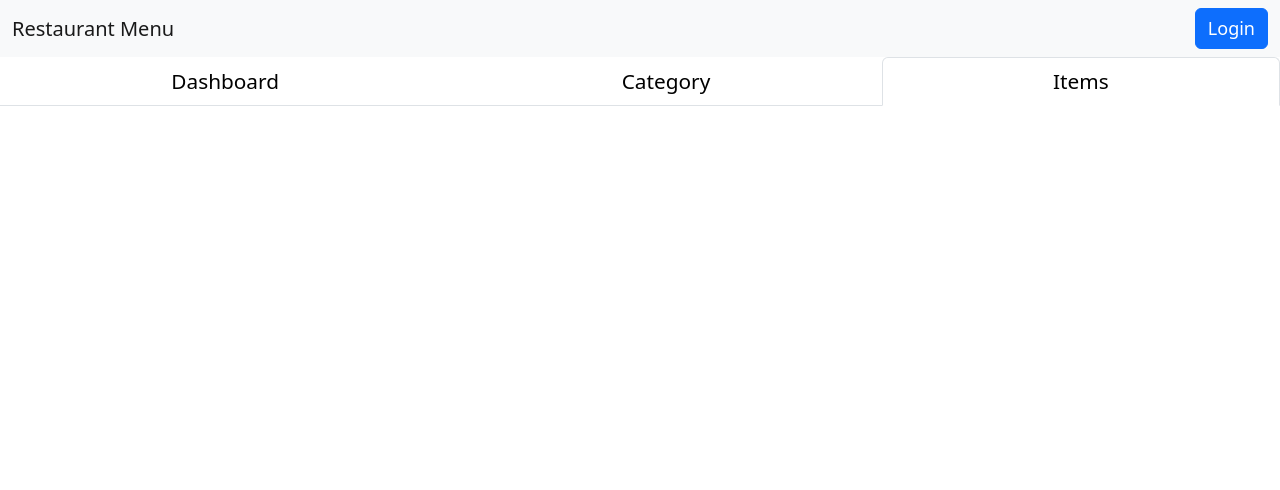
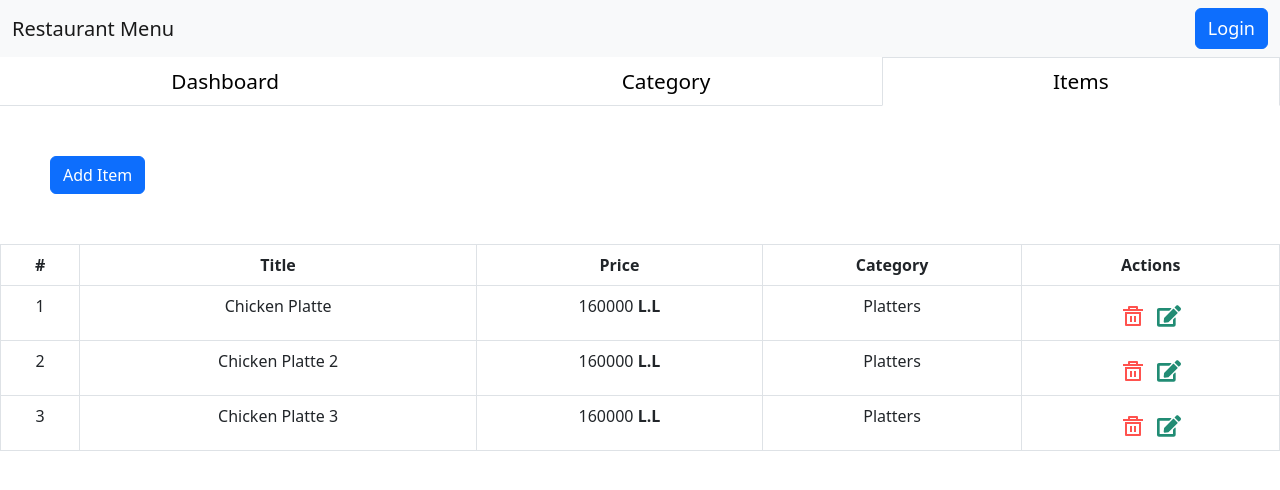
Before and after one commit to Mohammad-Mancy/Rest-Menu, a React (Create React App) app in the folder frontend/: page /items in a window 1280 px wide. Shown: the top 490 px of the page. Built offline with nearby package versions, Linux system fonts and the light colour scheme.

Commit message:
Update items component

```diff
--- a/frontend/src/App.css
+++ b/frontend/src/App.css
@@ -95,7 +95,7 @@
   margin-top: 50px;
 }
 
-.add-cat-div{
+.add-cat-div,.add-item-div{
   margin: 50px;
   text-align: start;
 }
@@ -119,3 +119,7 @@
 .category-edit-btn:hover,.category-delete-btn:hover{
   background-color: #fff;
 }
+
+.nav-tabs{
+  --bs-nav-tabs-border-radius:none !important;
+}
--- a/frontend/src/components/admin/Items.jsx
+++ b/frontend/src/components/admin/Items.jsx
@@ -1,12 +1,76 @@
 import React from 'react'
 import NavbarComponent from '../main/NavbarComponent'
 import CMSNavbar from './CMSNavbar'
+import Table from 'react-bootstrap/Table';
+import Button from 'react-bootstrap/Button';
+import { RiDeleteBin5Line } from 'react-icons/ri'
+import { FaEdit } from 'react-icons/fa'
 
 function Items() {
   return (
     <div>
         <NavbarComponent />
         <CMSNavbar activeLink={'items'} />
+
+        <div className="add-item-div">
+            <Button variant="primary">Add Item</Button>
+        </div>
+
+        <Table bordered hover className='table-category'>
+            <thead>
+                <tr>
+                    <th>#</th>
+                    <th>Title</th>
+                    <th>Price</th>
+                    <th>Category</th>
+                    <th>Actions</th>
+                </tr>
+            </thead>
+            <tbody>
+                <tr>
+                    <td>1</td>
+                    <td>Chicken Platte</td>
+                    <td>160000 <strong>L.L</strong></td>
+                    <td>Platters</td>
+                    <td>
+                        <span >
+                            <button className='category-delete-btn'
+                            ><RiDeleteBin5Line/></button>
+                            <button className='category-edit-btn'
+                            ><FaEdit/></button>
+                        </span>
+                    </td>
+                </tr>
+                <tr>
+                    <td>2</td>
+                    <td>Chicken Platte 2</td>
+                    <td>160000 <strong>L.L</strong></td>
+                    <td>Platters</td>
+                    <td>
+                        <span >
+                            <button className='category-delete-btn'
+                            ><RiDeleteBin5Line/></button>
+                            <button className='category-edit-btn'
+                            ><FaEdit/></button>
+                        </span>
+                    </td>
+                </tr>
+                <tr>
+                    <td>3</td>
+                    <td>Chicken Platte 3</td>
+                    <td>160000 <strong>L.L</strong></td>
+                    <td>Platters</td>
+                    <td>
+                        <span >
+                            <button className='category-delete-btn'
+                            ><RiDeleteBin5Line/></button>
+                            <button className='category-edit-btn'
+                            ><FaEdit/></button>
+                        </span>
+                    </td>
+                </tr>
+            </tbody>
+        </Table>
     </div>
   )
 }
```
